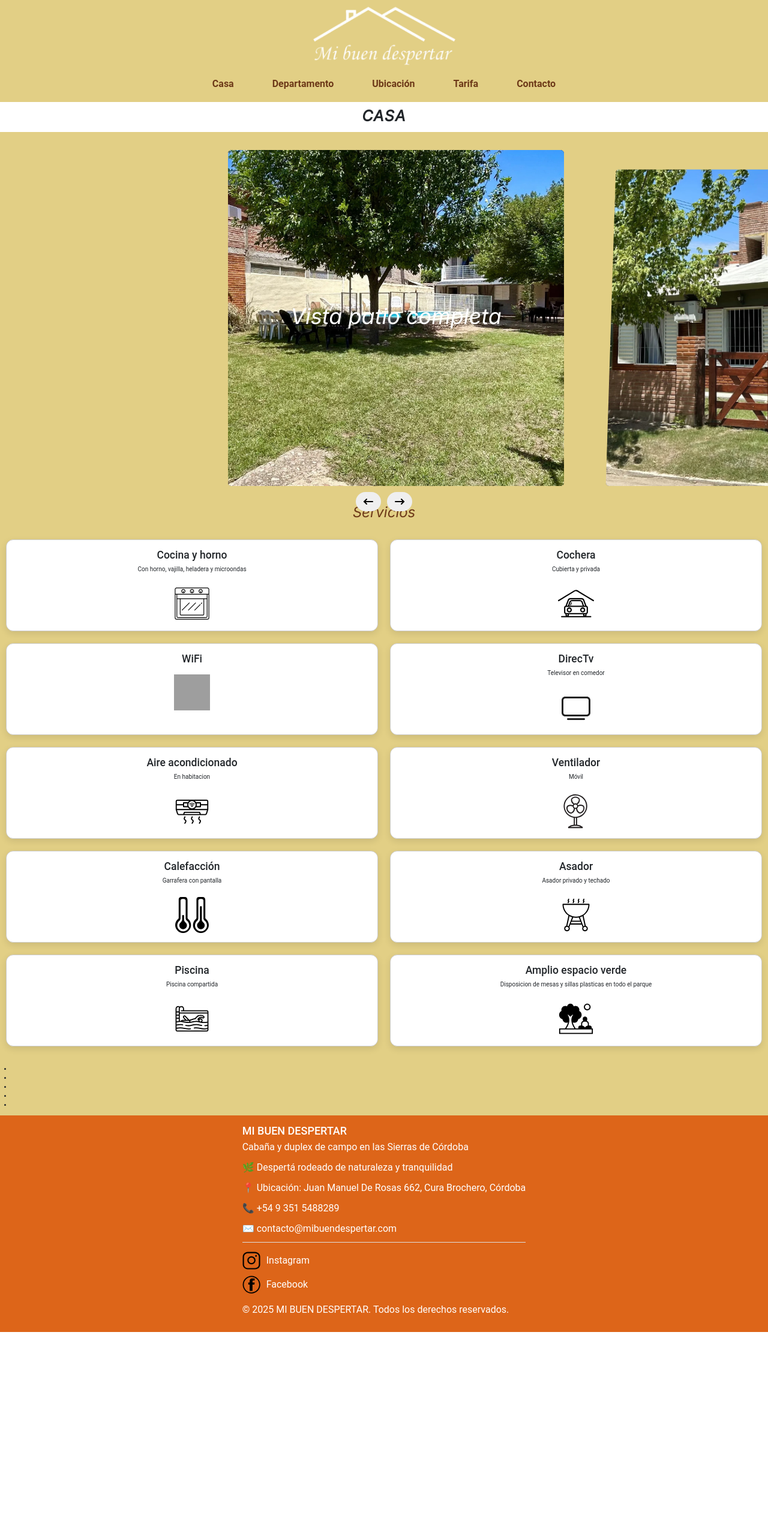
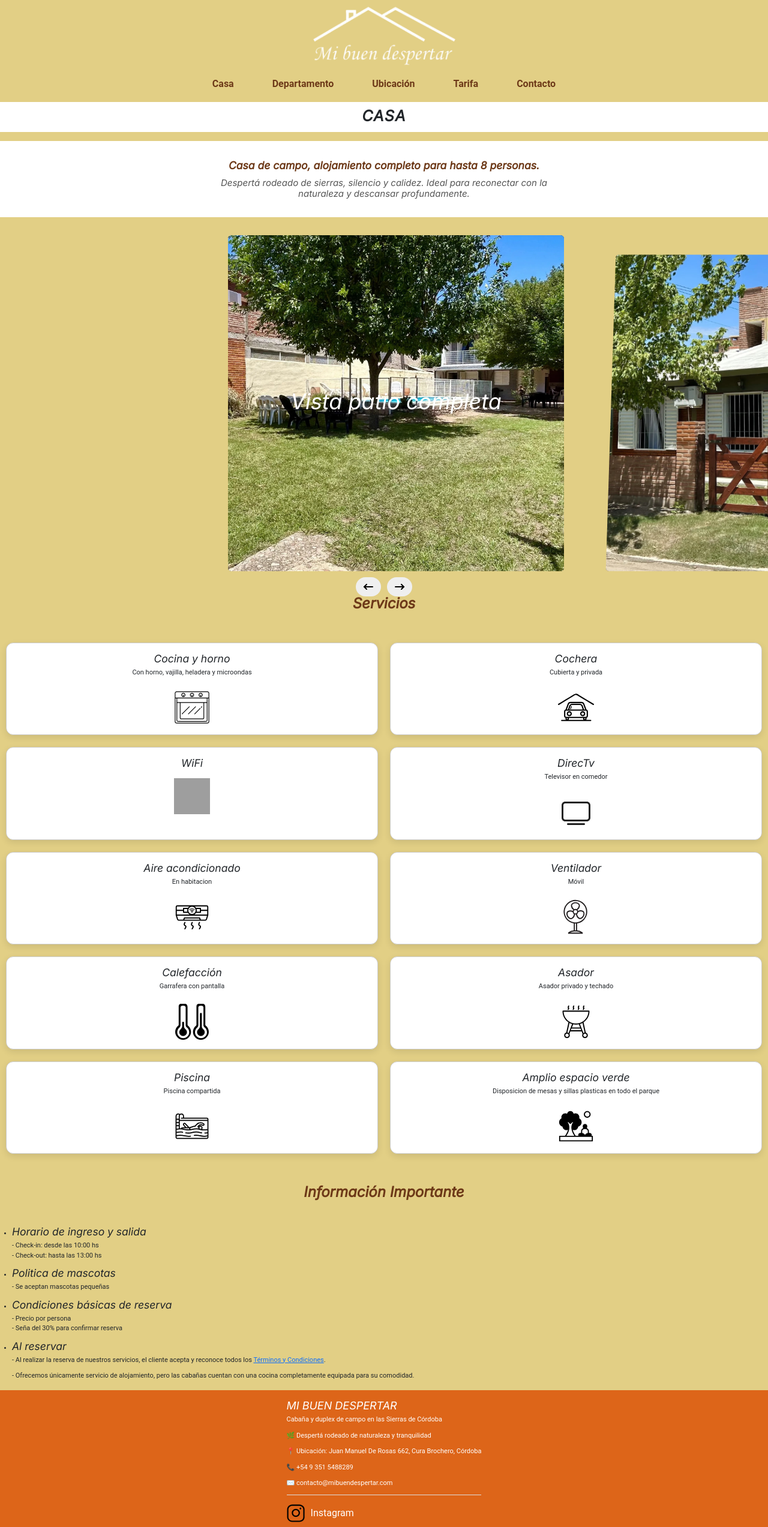
Before and after one commit to Enzoprogramerr/mi-buen-despertar, a React (Vite) app: page /casa in a window 1280 px wide. Shown: the top 2545 px of the page at 60% size. Before the commit the page ends 2220 px from the top, so only its background shows below. Built offline with nearby package versions, Linux system fonts and the light colour scheme; grey boxes are pictures that could not be loaded.

Commit message:
Se agrego 'informacion importante' y puli algunos detalles

```diff
--- a/src/Styles.css
+++ b/src/Styles.css
@@ -25,11 +25,24 @@ body {
   overflow-x: hidden;
 }
 
+h2,
+h3,
+h4 {
+  font-family: "Inter", sans-serif;
+}
+
 h2 {
-  font-family: "Inter", sans-serif;
   font-weight: 400;
   font-style: italic;
   font-size: var(--font-title) !important;
+}
+
+p {
+  font-size: 1.1rem;
+}
+
+section {
+  margin: var(--space-md) 0;
 }
 
 .cont_principal {
@@ -286,13 +299,13 @@ h2 {
 
 .experiencias {
   height: auto;
-  padding: var(--space-md) 0;
 }
 
 .experiencias h2 {
   padding-top: 3rem;
   color: #6d3918;
   font-size: var(--font-title);
+  text-align: center;
 }
 
 .lista-actividades {
@@ -409,12 +422,12 @@ h2 {
   display: flex;
   align-items: center;
   justify-content: center;
-  margin: var(--space-lg) 0;
+  margin: var(--space-xxl) 0;
   color: #6d3918;
+  font-weight: 600;
 }
 
 .description {
-  margin: var(--space-lg) 0;
   display: grid;
   grid-template-columns: repeat(2, 1fr);
   gap: 2rem;
@@ -437,6 +450,24 @@ h2 {
   width: 6rem;
   height: 6rem;
   margin-top: 1rem;
+}
+
+.intro {
+  padding: 3rem 2rem;
+  text-align: center;
+  background-color: #fff;
+}
+
+.intro h3 {
+  font-weight: 600;
+  color: #6d3918;
+  margin-bottom: 10px;
+}
+
+.intro h4 {
+  color: #555;
+  max-width: 600px;
+  margin: 0 auto;
 }
 
 /* TODO-respetar el mismo alto de foto que la ultima en la galeria. */
@@ -594,8 +625,8 @@ h2 {
   /*
   TODO-2 debo cambiar la foto de habitacion 2.
   TODO-3 Cargar todas las imagenes de la casa (vista deskop).
-  TODO-4 Agregar informacion importante sobre la reserva.
-  TODO-5 Precio de casa.
+  TODO-4 Crear pagina terminos y condiciones.
+  TODO-5 Precios de casa.
   TODO-6 Boton de reserva que abra un popap y aparezca el calendario.
   */
 }
--- a/src/components/Casa.tsx
+++ b/src/components/Casa.tsx
@@ -148,6 +148,13 @@ export function Casa({ menu }: CasaProps) {
         <div className="block_title">
           <h1>CASA</h1>
         </div>
+        <section className="intro">
+          <h3>Casa de campo, alojamiento completo para hasta 8 personas.</h3>
+          <h4>
+            Despertá rodeado de sierras, silencio y calidez. Ideal para
+            reconectar con la naturaleza y descansar profundamente.
+          </h4>
+        </section>
         <section className="galery">
           {isMobile ? (
             <CarouselMobile images={mobileImages} />
@@ -167,13 +174,38 @@ export function Casa({ menu }: CasaProps) {
         </section>
         {/* TODO- VER HOJA DE WP */}
         <section className="info_important">
-          <ul></ul>
+          <h3 className="title_services">Información Importante</h3>
           <ul>
-            <li></li>
-            <li></li>
-            <li></li>
-            <li></li>
-            <li></li>
+            <li>
+              <h3>Horario de ingreso y salida</h3>
+              <p>
+                - Check-in: desde las 10:00 hs <br></br> - Check-out: hasta las
+                13:00 hs
+              </p>
+            </li>
+            <li>
+              <h3>Politica de mascotas</h3>
+              <p>- Se aceptan mascotas pequeñas</p>
+            </li>
+            <li>
+              <h3>Condiciones básicas de reserva</h3>
+              <p>
+                - Precio por persona <br></br> - Seña del 30% para confirmar
+                reserva
+              </p>
+            </li>
+            <li>
+              <h3>Al reservar</h3>
+              <p>
+                - Al realizar la reserva de nuestros servicios, el cliente
+                acepta y reconoce todos los{" "}
+                <a href="">Términos y Condiciones</a>.
+              </p>
+              <p>
+                - Ofrecemos únicamente servicio de alojamiento, pero las cabañas
+                cuentan con una cocina completamente equipada para su comodidad.
+              </p>
+            </li>
           </ul>
         </section>
       </div>
```
